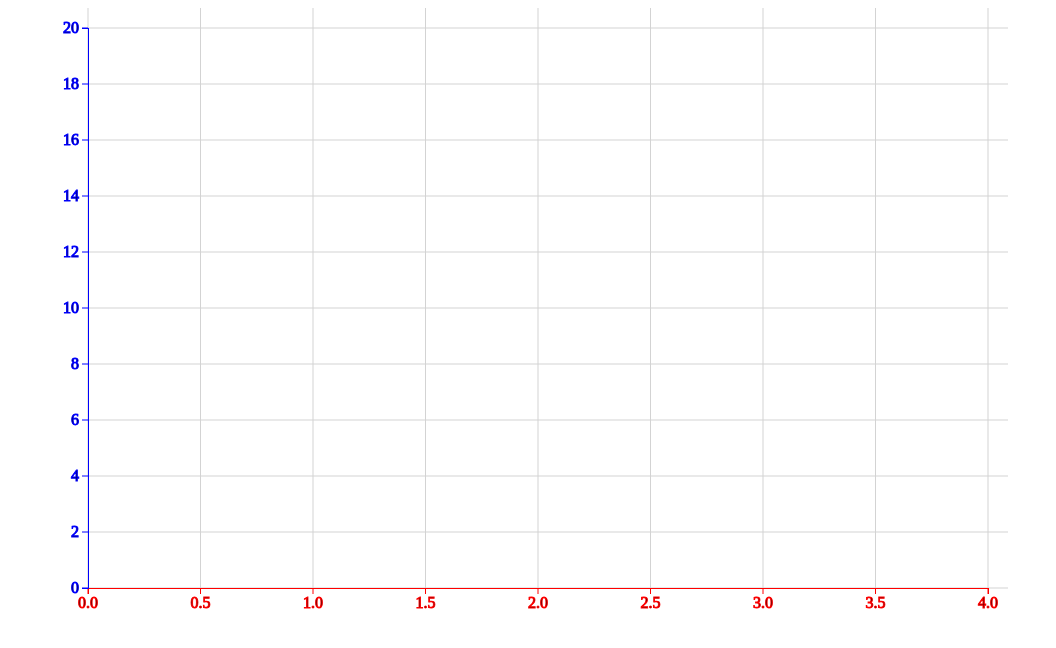
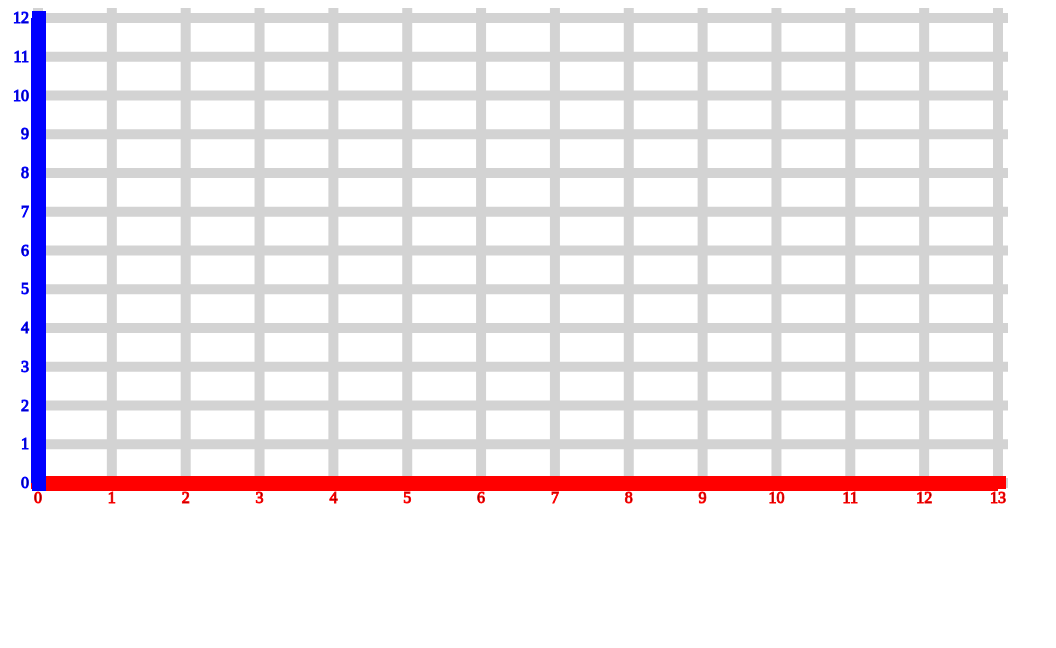
Before and after one commit to chesterlaw/d3js-guide, a plain HTML site: page index.html in a window 1280 px wide. Shown: the whole page, without its empty margins (0-1056 px from the left). Drawn offline with Linux system fonts and the light colour scheme.

Commit message:
Variables top and bottom were swapped for clarity and experimented with domain method

```diff
--- a/index.html
+++ b/index.html
@@ -4,6 +4,7 @@
       .axis path {
         fill: none;
         shape-rendering: crispEdges;
+        stroke-width:15;
       }
 
       .x.axis path{
@@ -16,6 +17,7 @@
 
       .grid .tick{
         stroke: lightGrey;
+        stroke-width:10;
         opacity: 0.7;
       }
 
@@ -26,33 +28,34 @@
     </style>
   </head>
   <body>
-    <svg class = "visualization" width = "1000" height = "800"></svg>
+    <svg class="visualization"></svg>
     <script src='d3.js'></script>
     <script>
-      var dataList = [{x:1, y:5},{x:2, y:10},{x:3, y:15},{x:4, y:20}];
-
       //Set body
-      var svg = d3.select(".visualization");
-      var width =  1000;
-      var height = 600;
+      var width = 1000;
+      var height = 500;
       var margins = {
-        top: 20,
-        right: 20,
-        bottom: 20,
-        left: 80
+        top: 10,
+        right: 10,
+        bottom: 25,
+        left: 30
       };
 
+      var svg = d3.select(".visualization");
+      svg.attr('width', width);
+      svg.attr('height', height);
+
       //Scale x and y axis with body with dataList
-      var xScale = d3.scale.linear().domain([0, 4]).range([margins.left, width - margins.right]);
+      var xScale = d3.scale.linear().domain([0, 13]).range([margins.left, width - margins.right]);
 
-      var yScale = d3.scale.linear().domain([0, 20]).range([height - margins.top, margins.bottom]);
+      var yScale = d3.scale.linear().domain([0, 12]).range([height - margins.bottom, margins.top]);
 
       //Draw grid
       function xGrid(){
         return d3.svg.axis()
         .scale(xScale)
         .orient("bottom")
-        .ticks(7)   //ticks are approximate
+        .ticks(12)   //ticks are approximate
       }
 
       function yGrid(){
```
